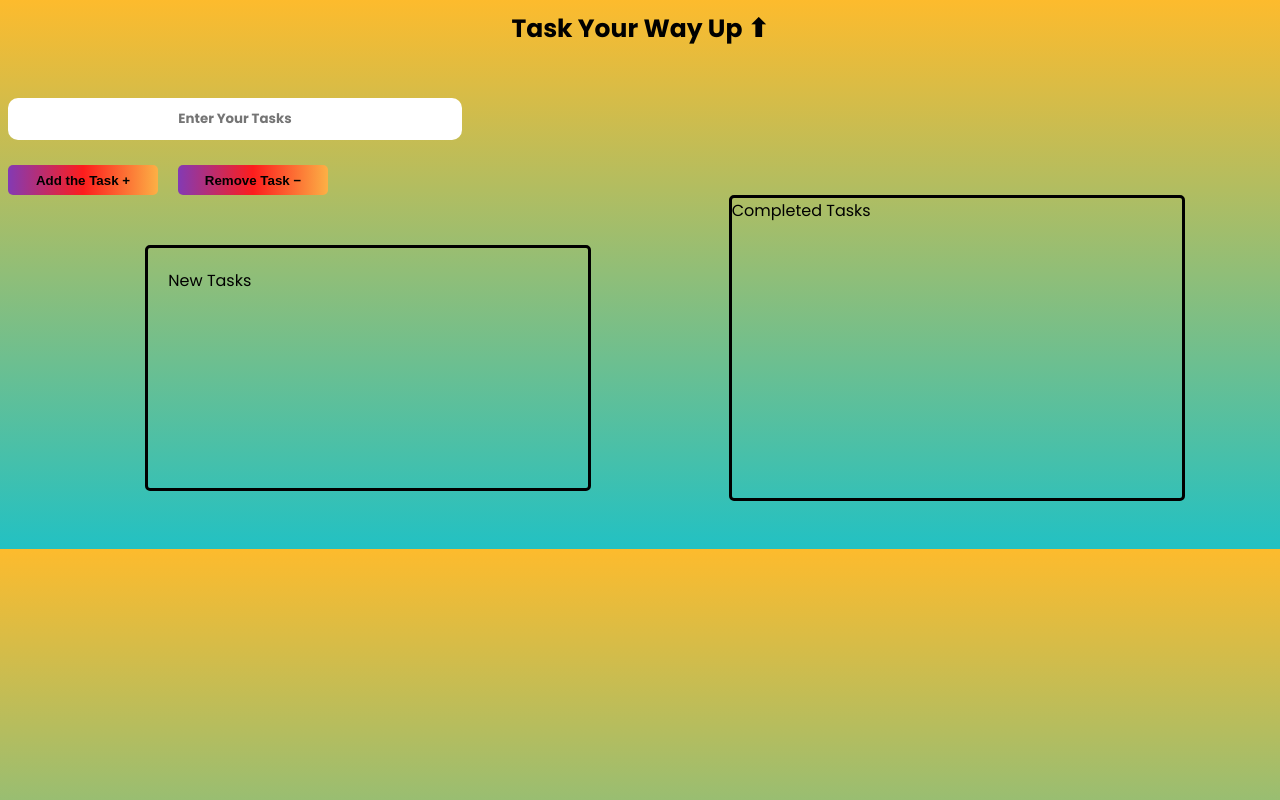
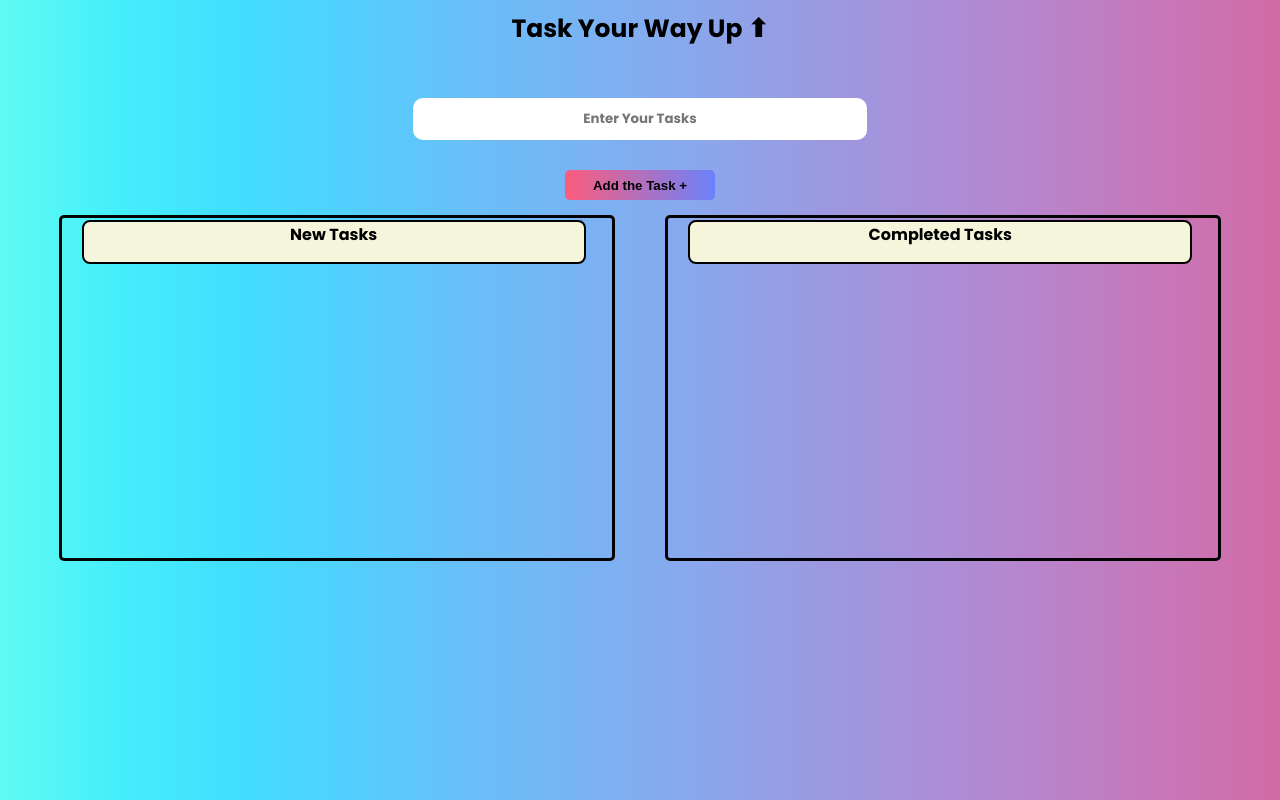
Before and after one commit to iamsyedmohammed/Taskit, a plain HTML site: page index.html in a window 1280 px wide. Drawn offline with Linux system fonts and the light colour scheme.

Commit message:
Changed Some Functionality and UI

```diff
--- a/index.html
+++ b/index.html
@@ -13,12 +13,22 @@
     <input id="input_field" type="text" placeholder="Enter Your Tasks">
     <div class="btn">
     <button class="btn1 " onclick="addelement()">Add the Task &#43;</button>
-    <button class="btn1" onclick="removeelement()">Remove Task &#8722;</button>
+    <!-- <button class="btn1" onclick="removeelement()">Remove Task &#8722;</button> -->
     </div>
     <div class="tasksContainer">
-        <div id="newTaskcontainer">New Tasks</div>
+        <div id="newTaskcontainer">
+            <div class="innerText">
+                New Tasks
+            </div>
 
-        <div id="doneTaskcontainer" >Completed Tasks</div>
+
+        </div>
+
+        <div id="doneTaskcontainer" >
+            <div class="innerText">
+                Completed Tasks
+            </div>
+        </div>
     </div>
     <!-- <button class="btn1 btnn3" onclick="removeall()">Clear All</button>
     <button class="btn1 btnn3" onclick="saveall()">Save Task</button> -->
--- a/script.js
+++ b/script.js
@@ -18,12 +18,18 @@ function addelement(){
     wrapper.style.border="1px solid black"
     wrapper.style.borderRadius="5px"
     wrapper.style.marginTop="10px"
-    wrapper.style.width="300px"
+    wrapper.style.width="auto"
+    wrapper.style.height="auto";
     wrapper.style.marginLeft="10px"
     wrapper.style.marginRight="10px"
+    wrapper.style.marginTop="30px"
     wrapper.style.transition="transform 0.3s linear, background-color 0.3s linear"
     wrapper.style.transform="scale(1)";
     wrapper.style.cursor="pointer";
+
+    wrapper.style.background= "linear-gradient(to right, #fc5c7d, #6a82fb)";
+
+    // wrapper.style.zIndex="-5"
 
     document.body.appendChild(wrapper);
     wrapper.addEventListener("mouseover",()=>{
@@ -43,7 +49,7 @@ function addelement(){
     finishButton.style.backgroundColor="blue";
     finishButton.style.color="white";
     finishButton.style.position="absolute";
-    finishButton.style.top="14px";
+    finishButton.style.top="17px";
     finishButton.style.left="10px"
     finishButton.style.cursor="pointer";
     finishButton.style.border="none";
@@ -53,9 +59,16 @@ function addelement(){
     finishButton.addEventListener("click",()=>{
         // let clonedWrapper=wrapper.cloneNode(true);
         let buttons=wrapper.querySelectorAll("button");
+        // buttons.style.transform="scale(1)"
         buttons.forEach((element) => element.remove());
-        target_div.appendChild(wrapper)
+
+        target_div.prepend(wrapper)
     })
+
+    // finishButton.addEventListener("click",()=>{
+    //     let buttons=wrapper.querySelectorAll("button")
+    //     buttons.forEach((buttons)=>buttons.style.transform="scale(1)")
+    // })
 
 
     let remove_Btn=document.createElement("button");
@@ -64,7 +77,7 @@ function addelement(){
     remove_Btn.style.backgroundColor="red";
     remove_Btn.style.position="absolute";
     remove_Btn.style.left="130px";
-    remove_Btn.style.top="14px"
+    remove_Btn.style.top="17px"
     // remove_Btn.style.right="30px"
     remove_Btn.style.cursor="pointer";
     remove_Btn.style.border="none";
--- a/style.css
+++ b/style.css
@@ -3,9 +3,9 @@
 #newTaskcontainer{
     border: 3px solid black;
     padding: 20px;
-    margin: 50px;
-    height: 200px;
-    width: 400px;
+    /* margin: 50px; */
+    height: 300px;
+    width: 510px;
     font-family: "Poppins";
     border-radius: 5px;
     overflow: auto;
@@ -16,11 +16,17 @@
 
 #doneTaskcontainer{
     height: 300px;
-    width: 450px;
+    width: 510px;
+    padding: 20px;
     border: 3px solid black;
     font-family: "Poppins";
     border-radius: 5px;
     overflow: auto;
+}
+
+.tasksContainer{
+    display: flex;
+    justify-content: space-evenly;
 }
 
 .title{
@@ -34,8 +40,7 @@
 }
 
 body{
-    background: rgb(34,193,195);
-    background: linear-gradient(0deg, rgba(34,193,195,1) 0%, rgba(253,187,45,1) 100%);
+    /* background-image: linear-gradient(0deg, rgba(34,193,195,1) 0%, rgba(253,187,45,1) 100%); */
     /* display: flex; */
     /* flex-direction: column; */
      /* Center content vertically */
@@ -43,6 +48,24 @@ body{
     /* Ensure body takes full height */
     /* overflow: auto; */
     font-family: "Poppins";
+    background-image: linear-gradient(to left, #d16ba5, #c777b9, #ba83ca, #aa8fd8, #9a9ae1, #8aa7ec, #79b3f4, #69bff8, #52cffe, #41dfff, #46eefa, #5ffbf1);
+}
+
+.innerText{
+    text-align: center;
+    font-weight: bolder;
+    border: 2px solid black;
+    border-radius: 8px;
+    position: fixed;
+    top: 20px;
+    transform: translateY(200px);
+    width: 500px;
+    height: 30px;
+    padding-bottom: 10px;
+
+    background-color: beige;
+
+    z-index: 15;
 }
 
 .btn{
@@ -50,6 +73,9 @@ display: flex;
 gap: 20px;
 margin-top: 25px;
 font-family: "Poppins";
+justify-self: center;
+padding: 5px;
+margin-bottom: 10px;
 }
 
 #input_field{
@@ -64,6 +90,8 @@ font-family: "Poppins";
     border: none;
     font-weight: bold;
     font-family: "Poppins";
+
+       justify-self: center;
 }
 
 .btn1{
@@ -73,8 +101,7 @@ font-family: "Poppins";
     border-radius: 5px;
     border: none;
     font-weight: bold;
-    background: rgb(131,58,180);
-background: linear-gradient(90deg, rgba(131,58,180,1) 0%, rgba(253,29,29,1) 50%, rgba(252,176,69,1) 100%);
+    background: linear-gradient(to right, #fc5c7d, #6a82fb);
 }
 
 .btnn3{
@@ -86,12 +113,14 @@ background: linear-gradient(90deg, rgba(131,58,180,1) 0%, rgba(253,29,29,1) 50%,
     justify-content: space-between;
 
 } */
-/* .remove_Btn{
+.remove_Btn{
     display: flex;
+    justify-content: flex-end;
+
+}
+
+/* .wrapper{
+    background-color: rgb(131,58,180);
+    background-color:linear-gradient(90deg, rgba(131,58,180,1) 0%, rgba(253,29,29,1) 50%, rgba(252,176,69,1) 100%);
 
 } */
-
-.tasksContainer{
-    display: flex;
-    justify-content: space-evenly;
-}
```
